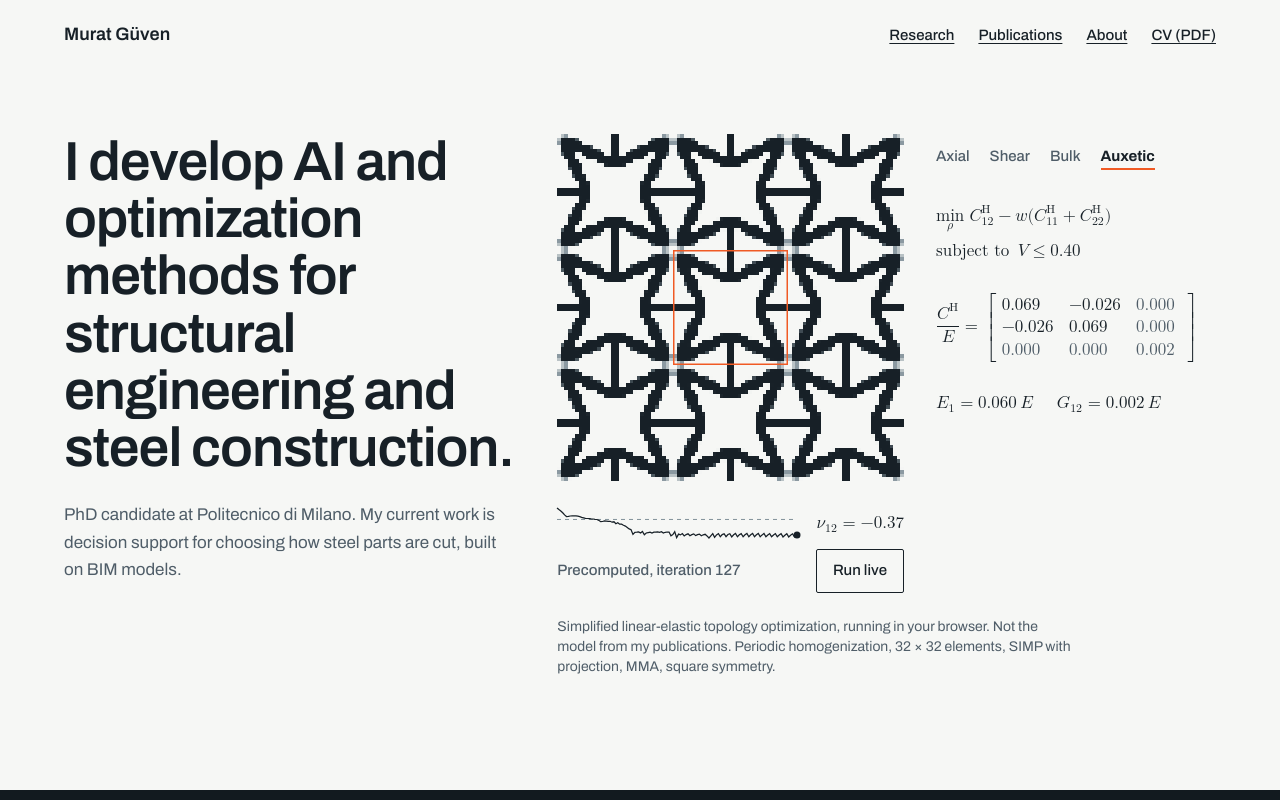
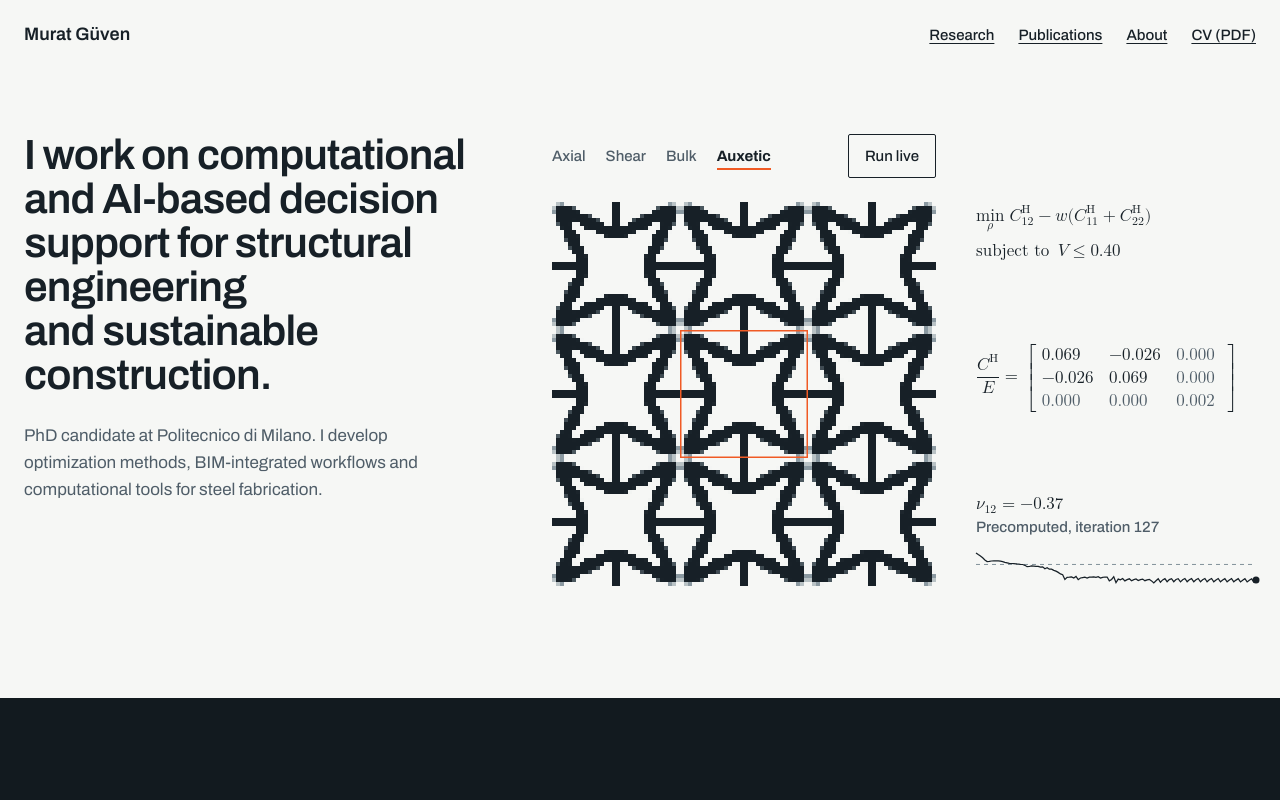
Before and after one commit to likemaestro/likemaestro.github.io, a React (Create React App) app: page / in a window 1280 px wide. Shown: the top 800 px of the page. Built offline with nearby package versions, Linux system fonts and the light colour scheme.

Commit message:
Lab layout: target tabs and Run above the lattice, history under the matrix, no caption; hero uses the CV profile wording with a wider gutter (1360 px page)

```diff
--- a/src/components/Home.tsx
+++ b/src/components/Home.tsx
@@ -63,16 +63,14 @@ const Home: React.FC = () => {
       </header>
 
       <main id="main">
-        <Wrap className="grid gap-x-8 gap-y-12 pb-20 pt-10 md:pt-16 lg:grid-cols-12 lg:pb-28">
-          <div className="lg:col-span-5">
-            <h1 className="t-display">I develop AI and optimization methods for structural engineering and steel construction.</h1>
+        <Wrap className="grid gap-y-14 pb-20 pt-10 md:pt-16 lg:pb-28 xl:grid-cols-[minmax(0,1fr)_auto] xl:gap-x-20">
+          <div className="min-w-0">
+            <h1 className="t-display max-w-[22ch]">I work on computational and <span className="whitespace-nowrap">AI-based</span> decision support for structural engineering and sustainable construction.</h1>
             <p className="mt-6 max-w-[46ch] text-ink-2">
-              PhD candidate at Politecnico di Milano. My current work is decision support for choosing how steel parts are cut, built on BIM models.
+              PhD candidate at Politecnico di Milano. I develop optimization methods, BIM-integrated workflows and computational tools for steel fabrication.
             </p>
           </div>
-          <div className="min-w-0 lg:col-span-7">
-            <LiveCell />
-          </div>
+          <LiveCell />
         </Wrap>
 
         <LaserBand />
@@ -126,7 +124,7 @@ const Home: React.FC = () => {
             <div className="max-w-[64ch] space-y-4 md:col-span-6">
               <p>
                 I am a PhD candidate in the Department of Architecture, Built Environment and Construction Engineering at Politecnico di Milano.
-                I work on computational and AI-based decision support for structural engineering and sustainable construction.
+                I work on computational and <span className="whitespace-nowrap">AI-based</span> decision support for structural engineering and sustainable construction.
               </p>
               <p>
                 Before the PhD I was a research fellow at Politecnico di Milano, working on structural design and fabrication for steel.
--- a/src/components/LiveCell.tsx
+++ b/src/components/LiveCell.tsx
@@ -7,12 +7,11 @@ import { createWorker } from "../lab/createWorker";
 type Mode = "precomputed" | "running" | "paused" | "converged";
 type Key = "E1" | "G12" | "nu12" | "K";
 
-type Shown = Key | "KHS";
-const TARGETS: { id: Objective; label: string; track: Key; aria: string; active: number[]; also: Shown[] }[] = [
-  { id: "axial", label: "Axial", track: "E1", aria: "axial stiffness", active: [0, 4], also: ["nu12", "G12"] },
-  { id: "shear", label: "Shear", track: "G12", aria: "shear stiffness", active: [8], also: ["nu12", "E1"] },
-  { id: "bulk", label: "Bulk", track: "K", aria: "bulk modulus", active: [0, 1, 3, 4], also: ["KHS", "nu12"] },
-  { id: "auxetic", label: "Auxetic", track: "nu12", aria: "a negative Poisson's ratio", active: [0, 1, 3, 4], also: ["E1", "G12"] },
+const TARGETS: { id: Objective; label: string; track: Key; aria: string; active: number[] }[] = [
+  { id: "axial", label: "Axial", track: "E1", aria: "axial stiffness", active: [0, 4] },
+  { id: "shear", label: "Shear", track: "G12", aria: "shear stiffness", active: [8] },
+  { id: "bulk", label: "Bulk", track: "K", aria: "bulk modulus", active: [0, 1, 3, 4] },
+  { id: "auxetic", label: "Auxetic", track: "nu12", aria: "a negative Poisson's ratio", active: [0, 1, 3, 4] },
 ];
 
 // Objective and homogenized stiffness, typeset as MathML (native in current browsers, no math library).
@@ -50,19 +49,19 @@ for (let i = 0; i < 256; i++) {
 const kappa = (C: ArrayLike<number>) => (C[0] + C[4] + 2 * C[1]) / 4;
 const KS = 1 / 1.4, GS = 1 / 2.6;
 const kappaHS = (f: number) => (f * KS * GS) / ((1 - f) * KS + GS);
-const SYM: Record<Shown, string> = {
+const SYM: Record<Key, string> = {
   E1: "<msub><mi>E</mi><mn>1</mn></msub>",
   G12: "<msub><mi>G</mi><mn>12</mn></msub>",
   nu12: "<msub><mi>ν</mi><mn>12</mn></msub>",
   K: "<mi>κ</mi>",
-  KHS: "<mi>κ</mi>",
 };
-// One result typeset as "symbol = value": stiffnesses in units of E, bulk also as a fraction of its HS bound.
-const quantity = (k: Shown, r: { E1: number; G12: number; nu12: number; K: number; vol: number }) => {
-  const v = k === "KHS" ? r.K / kappaHS(r.vol) : r[k];
-  const n = !Number.isFinite(v) ? "·" : (v < 0 ? "−" : "") + Math.abs(v).toFixed(k === "nu12" || k === "KHS" ? 2 : 3);
-  const unit = k === "nu12" ? "" : k === "KHS" ? '<mspace width="0.2em"></mspace><msub><mi>κ</mi><mtext>HS</mtext></msub>' : '<mspace width="0.2em"></mspace><mi>E</mi>';
-  return `<math>${SYM[k]}<mo>=</mo><mn>${n}</mn>${unit}</math>`;
+const num = (v: number, d: number) => (!Number.isFinite(v) ? "·" : (v < 0 ? "−" : "") + Math.abs(v).toFixed(d));
+// The tracked result typeset as "symbol = value" in units of E; bulk also as a fraction of its HS bound (the dashed line).
+const quantity = (k: Key, r: { E1: number; G12: number; nu12: number; K: number; vol: number }) => {
+  const sp = '<mspace width="0.2em"></mspace>';
+  const unit = k === "nu12" ? "" : `${sp}<mi>E</mi>`;
+  const hs = k === "K" ? `<mo>=</mo><mn>${num(r.K / kappaHS(r.vol), 2)}</mn>${sp}<msub><mi>κ</mi><mtext>HS</mtext></msub>` : "";
+  return `<math>${SYM[k]}<mo>=</mo><mn>${num(r[k], k === "nu12" ? 2 : 3)}</mn>${unit}${hs}</math>`;
 };
 const media = (q: string) => typeof window !== "undefined" && !!window.matchMedia && window.matchMedia(q).matches;
 
@@ -99,7 +98,7 @@ const Trace: React.FC<{ data: number[]; reference?: number; live: boolean }> = (
 
 const LiveCell: React.FC = () => {
   const canvasRef = useRef<HTMLCanvasElement>(null);
-  const boxRef = useRef<HTMLDivElement>(null);
+  const boxRef = useRef<HTMLElement>(null);
   const workerRef = useRef<Worker | null>(null);
   const rhoRef = useRef<Uint8Array | Float32Array>(FINAL.auxetic);
   const visibleRef = useRef(true);
@@ -257,30 +256,8 @@ const LiveCell: React.FC = () => {
   const reference = target === "auxetic" ? 0 : target === "bulk" ? kappaHS(r.vol) : undefined;
 
   return (
-    <figure ref={boxRef}>
-      <div className="grid gap-x-8 gap-y-6 md:grid-cols-[minmax(0,1fr)_17.5rem]">
-        <canvas ref={canvasRef} role="img" aria-label={label} className="block aspect-square w-full [image-rendering:pixelated]" />
-
-        <div className="min-w-0">
-          <div className="flex items-center gap-5">
-            <Trace data={r.hist} reference={reference} live={live} />
-            <div className="math shrink-0" dangerouslySetInnerHTML={{ __html: quantity(T.track, r) }} />
-          </div>
-          <div className="mt-2 flex flex-wrap items-center justify-between gap-x-4 gap-y-2">
-            <p className="t-data text-ink-2" aria-hidden="true">
-              {progress}
-              {r.seed !== undefined && <span className="ml-4">Seed {r.seed}</span>}
-            </p>
-            <p className="sr-only" role="status" aria-live="polite">{mode === "running" ? "Computing in your browser" : status}</p>
-            {supported && (
-              <button type="button" onClick={toggle} className="t-data min-h-[44px] rounded-[2px] border border-ink px-4 hover:bg-[#EEF0EE]">
-                {mode === "running" ? "Pause" : mode === "paused" ? "Resume" : mode === "converged" ? "Run again" : "Run live"}
-              </button>
-            )}
-          </div>
-        </div>
-
-        <div className="flex min-w-0 flex-col gap-6 md:col-start-2 md:row-span-2 md:row-start-1">
+    <figure ref={boxRef} className="grid gap-x-10 gap-y-6 md:grid-cols-[minmax(0,24rem)_17.5rem]">
+      <div className="flex flex-wrap items-center justify-between gap-x-6">
         <div className="flex gap-5" role="group" aria-label="Optimization target">
           {TARGETS.map((x) => (
             <button
@@ -296,21 +273,33 @@ const LiveCell: React.FC = () => {
             </button>
           ))}
         </div>
+        {supported && (
+          <button type="button" onClick={toggle} className="t-data min-h-[44px] rounded-[2px] border border-ink px-4 transition-colors duration-150 hover:bg-[#EEF0EE]">
+            {mode === "running" ? "Pause" : mode === "paused" ? "Resume" : mode === "converged" ? "Run again" : "Run live"}
+          </button>
+        )}
+      </div>
+
+      <canvas ref={canvasRef} role="img" aria-label={label} className="block aspect-square w-full [image-rendering:pixelated] md:row-start-2" />
+
+      <div className="flex min-w-0 flex-col justify-between gap-8 md:col-start-2 md:row-start-2">
         <div className="math flex flex-col gap-1 overflow-x-auto overflow-y-hidden">
           <div dangerouslySetInnerHTML={{ __html: goalMath(target) }} />
           <div dangerouslySetInnerHTML={{ __html: SUBJECT }} />
         </div>
         <div className="math overflow-x-auto overflow-y-hidden py-1" dangerouslySetInnerHTML={{ __html: tensorMath(r.C, T.active) }} />
-          <div className="math flex flex-wrap gap-x-6 gap-y-1">
-            {T.also.map((k) => <div key={k} dangerouslySetInnerHTML={{ __html: quantity(k, r) }} />)}
+        <div>
+          <div className="flex flex-wrap items-baseline justify-between gap-x-4">
+            <div className="math" dangerouslySetInnerHTML={{ __html: quantity(T.track, r) }} />
+            <p className="t-data text-ink-2" aria-hidden="true">
+              {progress}
+              {r.seed !== undefined && <span className="ml-3">Seed {r.seed}</span>}
+            </p>
+          </div>
+          <div className="mt-3 flex"><Trace data={r.hist} reference={reference} live={live} /></div>
+          <p className="sr-only" role="status" aria-live="polite">{mode === "running" ? "Computing in your browser" : status}</p>
         </div>
       </div>
-      </div>
-
-      <figcaption className="t-small mt-6 max-w-[64ch] text-ink-2">
-        Simplified linear-elastic topology optimization, running in your browser. Not the model from my publications.
-        Periodic homogenization, {N} × {N} elements, SIMP with projection, MMA, square symmetry.
-      </figcaption>
     </figure>
   );
 };
--- a/src/index.css
+++ b/src/index.css
@@ -27,7 +27,7 @@
 
 @layer components {
   .t-display {
-    font-size: clamp(2.25rem, 4.3vw, 3.75rem);
+    font-size: clamp(2rem, 3.3vw, 3.125rem);
     line-height: 1.04;
     font-weight: 560;
     font-stretch: 112%;
--- a/tailwind.config.js
+++ b/tailwind.config.js
@@ -15,7 +15,7 @@ module.exports = {
       fontFamily: {
         sans: ['"Archivo Variable"', "Archivo", "system-ui", "sans-serif"],
       },
-      maxWidth: { page: "1200px" },
+      maxWidth: { page: "1360px" },
       animation: {
         "fade-in-down": "fade-in-down 0.5s ease-out",
       },
```
Also changed, not shown: 1 other file (tests, documents, lock files or other folders). Lines whose indentation alone changed are shown as unchanged.
